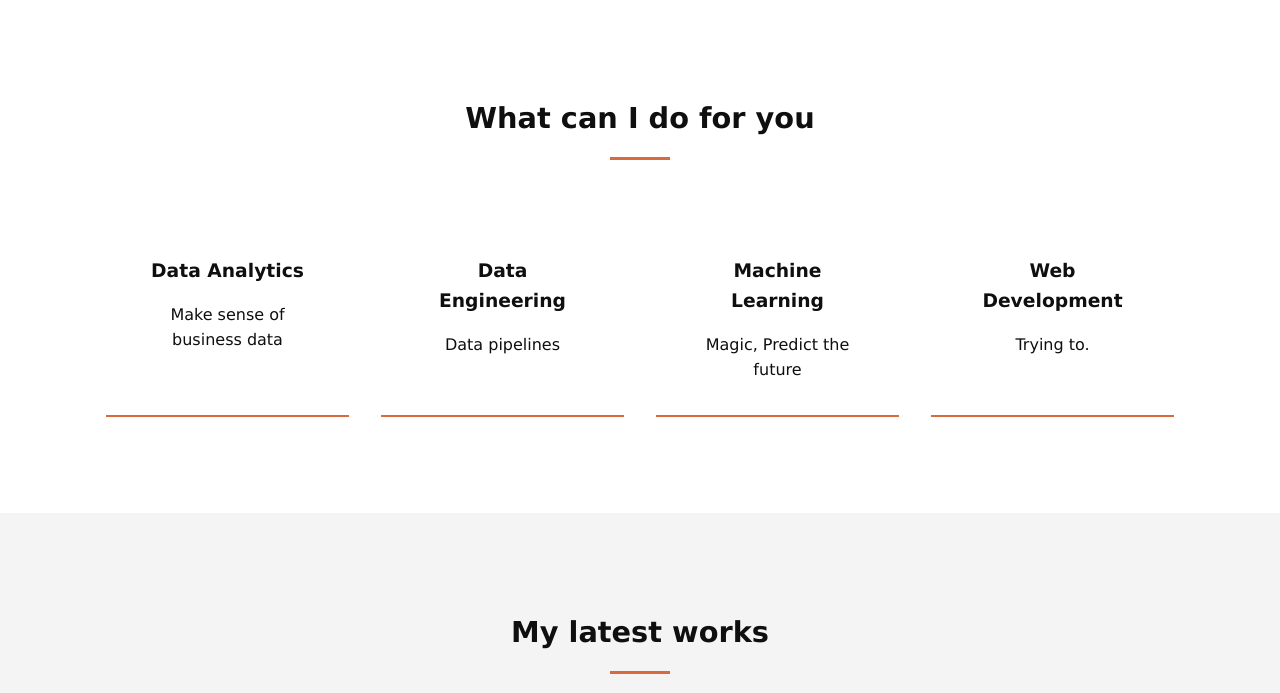
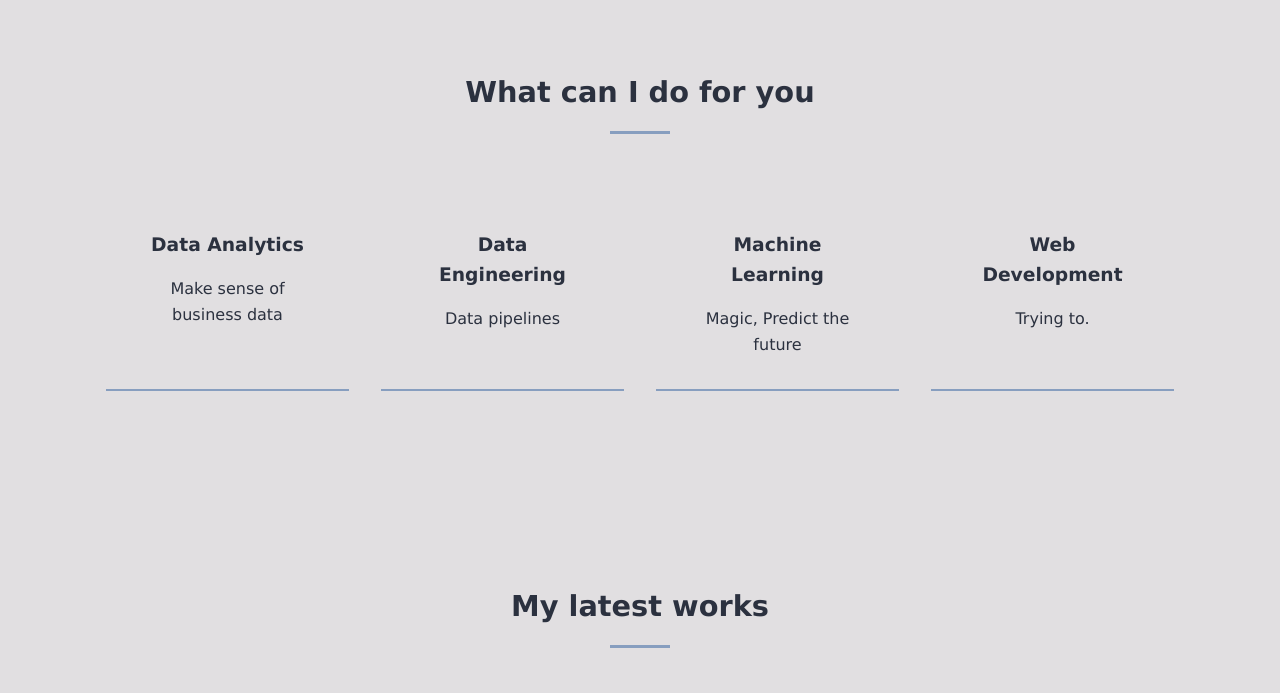
Before and after one commit to Buluma-Ke/personal_website, a Django app: page / in a window 1280 px wide. Shown: the part 827-1520 px from the top of the page. Run offline with Django 5.2, Linux system fonts and the light colour scheme.

Commit message:
html/css

```diff
--- a/homepage/static/homepage/CSS/style.css
+++ b/homepage/static/homepage/CSS/style.css
@@ -3,15 +3,10 @@
    VARIABLES
 ========================= */
 :root {
-  --accent: #d96a39;
-  --accent-dark: #b5542b;
+  --accent: #879ebf;
+  --dark: #2b313f;
+  --light: #e1dfe1;
 
-  --dark: #0f0f0f;
-  --dark-soft: #1a1a1a;
-
-  --light: #f4f4f4;
-  --white: #ffffff;
-  --gray: #777;
 
   --section-padding: 6rem 1.5rem;
   --container-width: 1100px;
@@ -29,7 +24,7 @@
 
 body {
   font-family: Verdana, sans-serif;
-  background-color: #c8a58f; /* warm background tone */
+  background-color: #aecefc; /* warm background tone */
   color: var(--dark);
   line-height: 1.6;
 }
@@ -66,7 +61,7 @@ a {
 
 .btn-primary {
   background: var(--accent);
-  color: var(--white);
+  color: var(--light);
 }
 
 .btn-primary:hover {
@@ -98,7 +93,7 @@ a {
   display: flex;
   justify-content: space-between;
   align-items: center;
-  color: var(--white);
+  color: var(--light);
 }
 
 .nav-links {
@@ -116,16 +111,18 @@ a {
 /* =========================
    HERO
 ========================= */
+.homepage{
+  height: 100vh;
+  background: url("../images/code.jpg") center/cover no-repeat;
+}
 .hero-section {
   position: relative;
-  height: 100vh;
-  background: url("../images/hero.jpg") center/cover no-repeat;
   display: flex;
   align-items: center;
-  color: var(--white);
+  color: var(--light);
 }
 
-.hero-section::before {
+.homepage::before {
   content: "";
   position: absolute;
   inset: 0;
@@ -182,7 +179,7 @@ section {
    Services Section
 ========================= */
 .services-section {
-  background: var(--white);
+  background: var(--light);
 }
 
 .services-grid {
@@ -268,7 +265,7 @@ textarea {
 ========================= */
 .footer {
   background: var(--dark);
-  color: var(--white);
+  color: var(--light);
   padding: 2rem 0;
 }
 
--- a/homepage/templates/homepage/index.html
+++ b/homepage/templates/homepage/index.html
@@ -11,7 +11,8 @@
 <body>
 
   <!-- ================= HEADER / HERO ================= -->
-    <nav class="navbar">
+  <div class="homepage">
+  <nav class="navbar">
       <div class="logo">Amanya Tech</div>
       <ul class="nav-links">
         <li><a href="#services">Services</a></li>
@@ -43,6 +44,7 @@
       </div>
     </div>
   </header>
+  </div>
 
   <!-- ================= SERVICES ================= -->
   <section id="services" class="services-section">
```
Also changed, not shown: homepage/static/homepage/images/code.jpg (added), homepage/static/homepage/images/dashboard.jpg (added), homepage/static/homepage/images/nasa.jpg (added).
